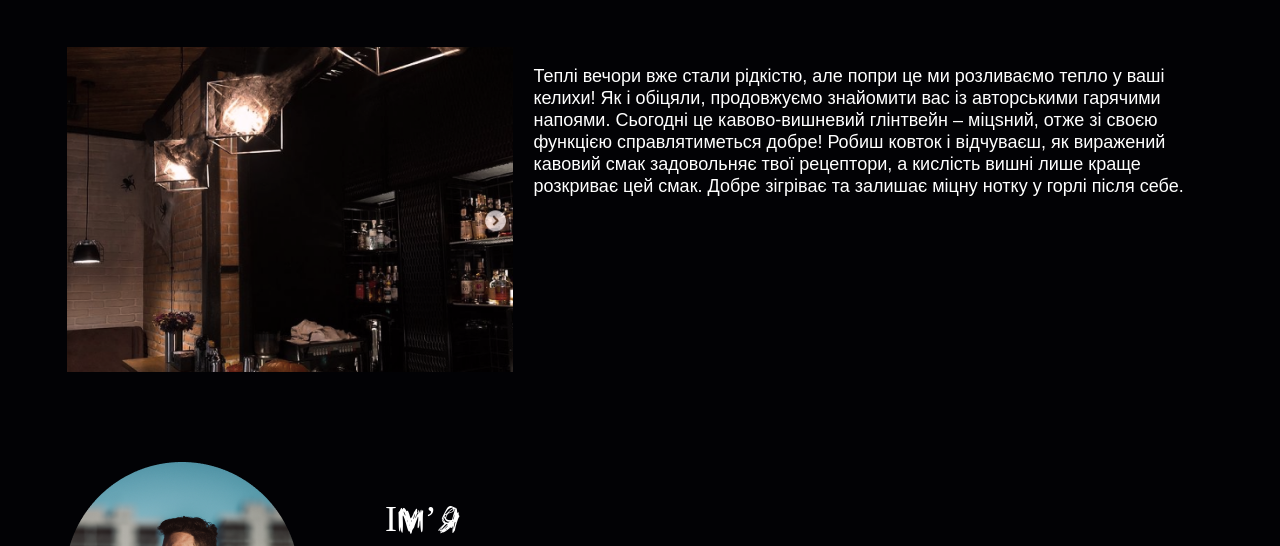
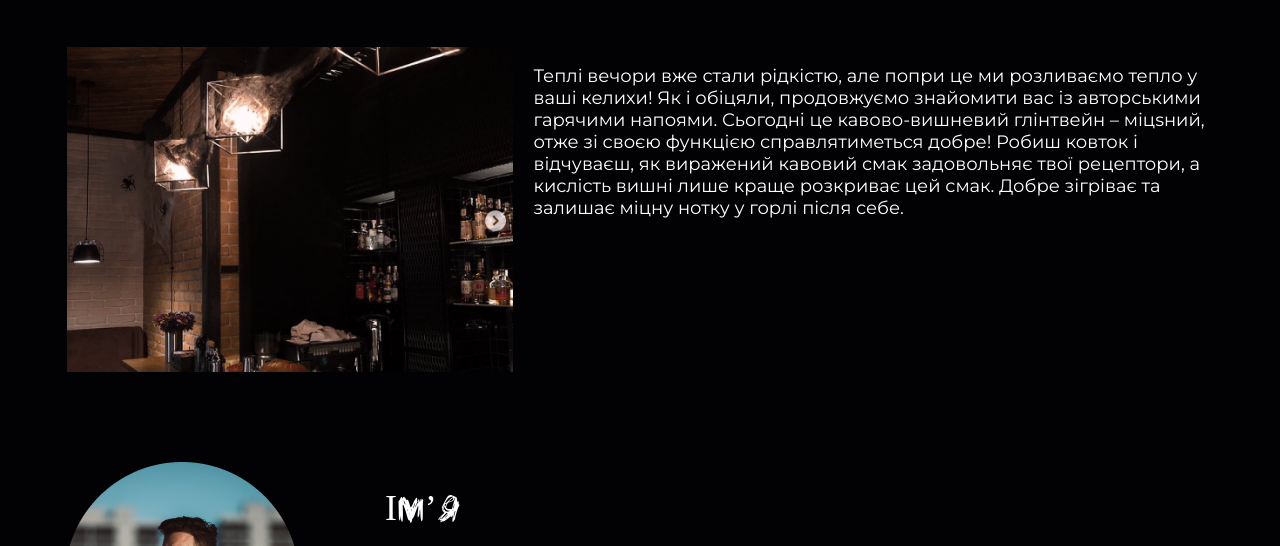
Before and after one commit to bogdanlotuk/Reactor-Tech, a website: page app/about.html in a window 1280 px wide. Shown: the part 254-800 px from the top of the page. Drawn offline with Linux system fonts and the light colour scheme.

Commit message:
end work

```diff
--- a/app/about.html
+++ b/app/about.html
@@ -6,6 +6,8 @@
     <meta name="viewport" content="width=device-width, initial-scale=1.0">
     <title>Про нас | KAIF upgrade</title>
     <link rel="stylesheet" href="css/normalize.css">
+    <link rel="preconnect" href="https://fonts.gstatic.com">
+    <link href="https://fonts.googleapis.com/css2?family=Montserrat:ital,wght@0,400;0,500;0,600;0,800;1,400&display=swap" rel="stylesheet">
     <link rel="stylesheet" href="css/style.min.css">
 </head>
 <body>
```
Also changed, not shown: app/blog.html (+2 -0 lines), app/menu.html (+2 -0 lines), app/rules.html (+2 -0 lines).
